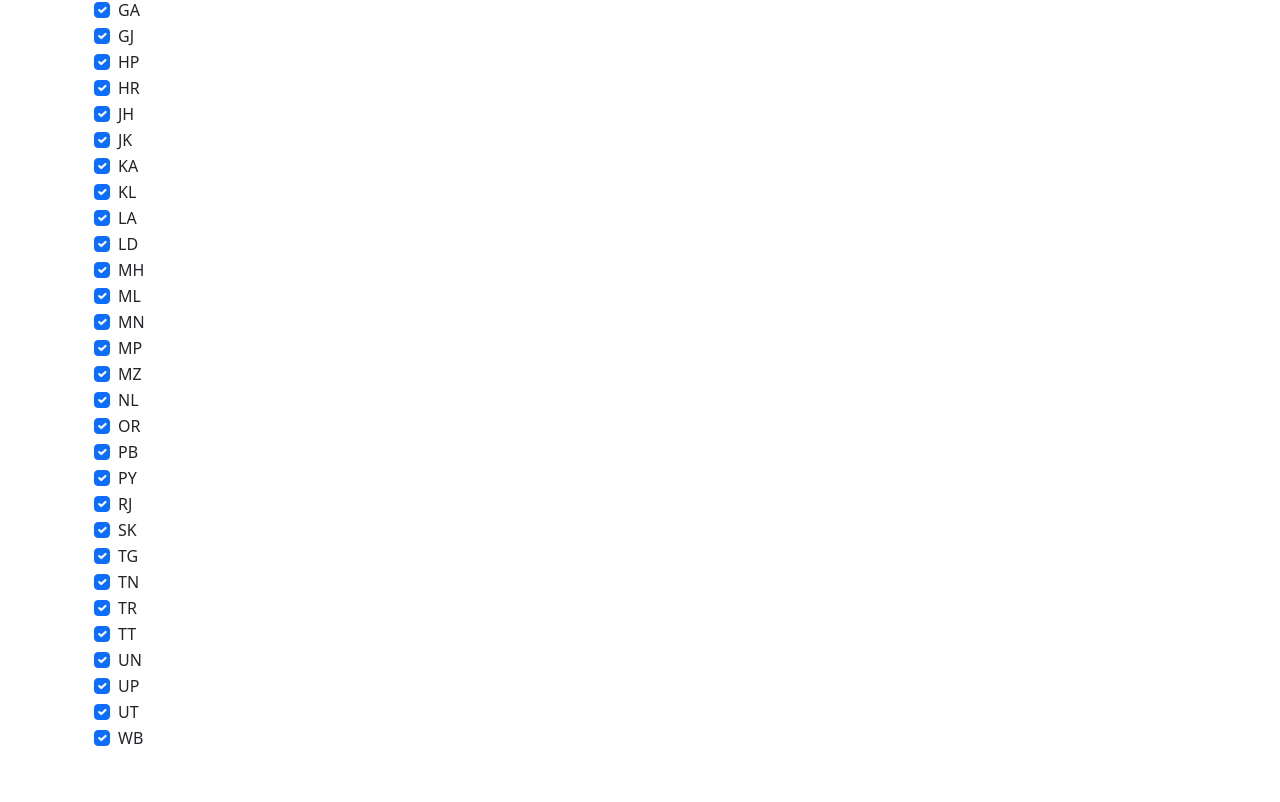
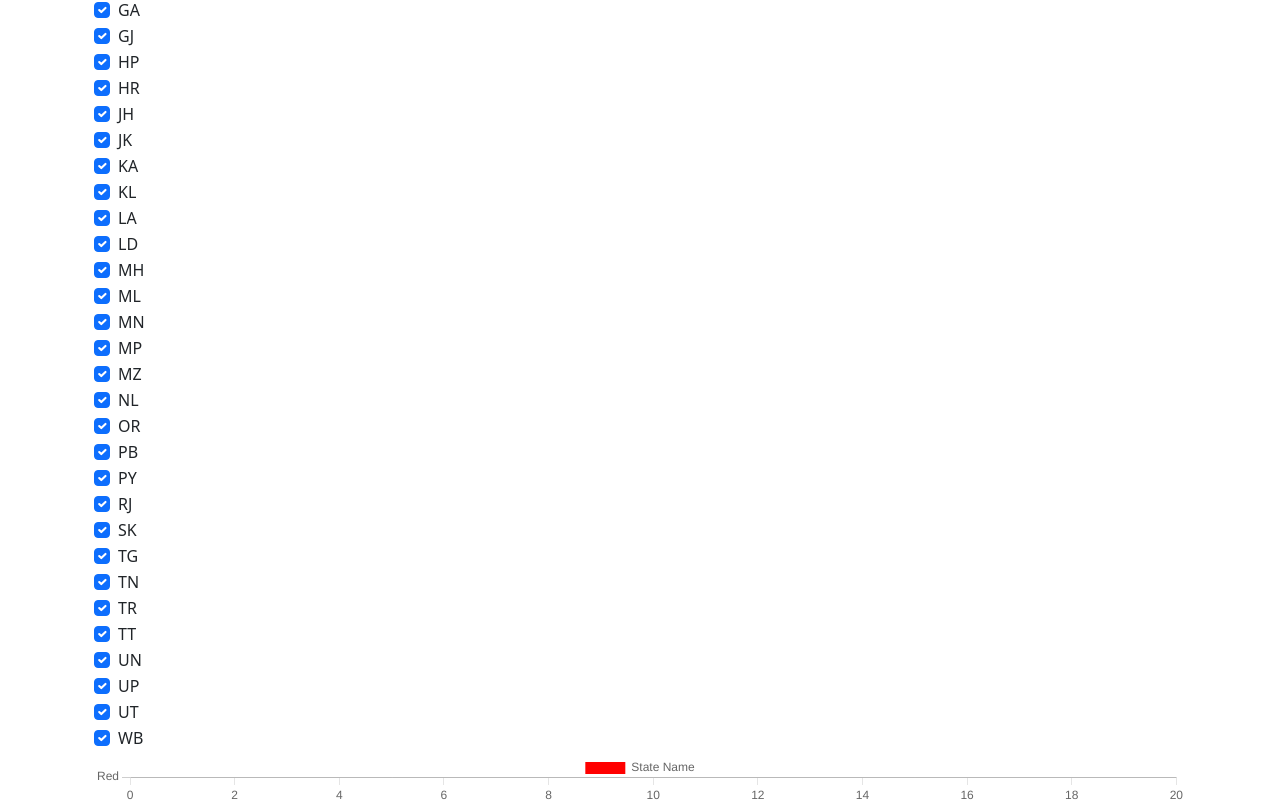
Before and after one commit to AurobindoGupta/auro-appscript-covid, a React (Create React App) app: page / in a window 1280 px wide. Shown: the part 350-1152 px from the top of the page. Before the commit the page ends 1102 px from the top, so only its background shows below. Built offline with nearby package versions, Linux system fonts and the light colour scheme.

Commit message:
deploy initial

```diff
--- a/src/components/DisplayData.js
+++ b/src/components/DisplayData.js
@@ -1,8 +1,27 @@
-
+import { Bar } from 'react-chartjs-2';
 const DisplayData=(props)=>{
 return(
     <div>
-        {console.log(props.all)}
+       <Bar
+           data={{
+               labels:['Red','Green'],
+               datasets:[
+                   {
+                       label: 'State Name',
+                       data: [10,20],
+                       backgroundColor: ['red','green'],
+                   }
+               ]
+           }}
+
+           height={50}
+           width={100}
+           options={
+            {
+                indexAxis:'y',
+                maintainAspectRatio: false,
+            }}
+       />
     </div>
 )
 }
--- a/src/components/StateSelect.js
+++ b/src/components/StateSelect.js
@@ -3,17 +3,18 @@ import { useState } from "react";
 import { Container, Form } from "react-bootstrap";
 import DisplayData from "./DisplayData";
 
-const api = "https://api.covid19india.org/v4/min/timeseries.min.json";
+const api = "https://data.covid19india.org/v4/min/data.min.json";
 const StateSelect = () => {
   const [selectAll, SetSelectAll] = useState(true);
   const [selectIndi, SetSelectIndi] = useState(true);
-
+let abc;
   const stateNames=["AN","AP","AR","AS","BR","CH","CT","DL","DN","GA","GJ","HP","HR","JH",
                     "JK","KA","KL","LA","LD","MH","ML","MN","MP","MZ","NL","OR","PB","PY","RJ","SK",
                     "TG","TN","TR","TT","UN","UP","UT","WB"];
+ const selectedStateNames=[];
 
   const apiHandler = async (api) => {
-    const abc = await fetch(api).then((res) => res.json());
+     abc = await fetch(api).then((res) => res.json());
 
     console.log(abc);
   };
@@ -48,12 +49,12 @@ const stateNameHandler=()=>{
             checked={selectAll}
           />
           <div>
-          {stateNames.map((item) =>{
+          {stateNames.map((item,key) =>{
              return <div>
                         <Form.Check
                             type="checkbox"
                             label={item}
-                            id={item}
+                            id={key}
                             onChange={stateNameHandler}
                             checked={selectIndi}
                             />
@@ -63,7 +64,7 @@ const stateNameHandler=()=>{
         </Form.Group>
       </Container>
       <Container>
-          <DisplayData all={selectAll}/>
+          <DisplayData all={selectAll? stateNames: selectedStateNames} data={abc}/>
       </Container>
     </div>
   );
```
Also changed, not shown: firebase.json (added), 1 other file (tests, documents, lock files or other folders).
